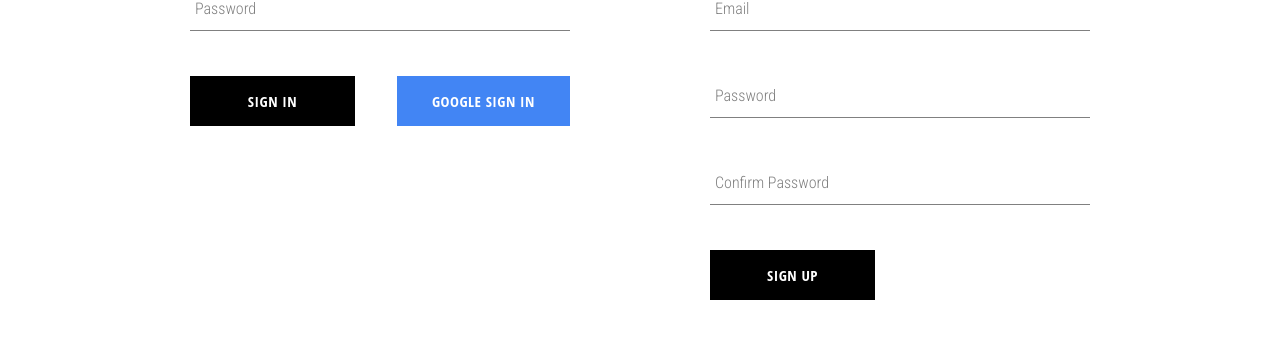
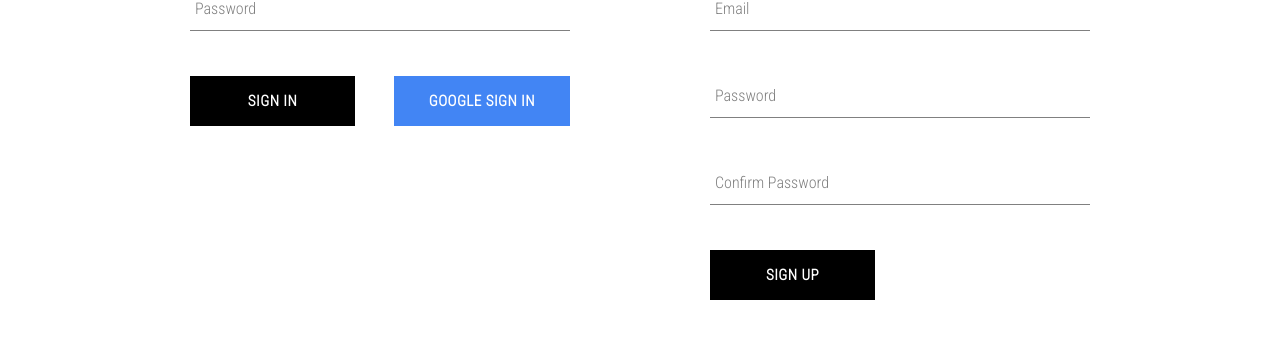
Before and after one commit to willl-8523/React_E-Commerce, a React (Create React App) app: page /auth in a window 1280 px wide. Shown: the part 330-668 px from the top of the page. Built offline with nearby package versions, Linux system fonts and the light colour scheme; no server answers.

Commit message:
Update customize button

```diff
--- a/src/components/button/button.styles.scss
+++ b/src/components/button/button.styles.scss
@@ -9,7 +9,7 @@
   background-color: black;
   color: white;
   text-transform: uppercase;
-  font-family: 'Open Sans Condensed';
+  font-family: 'Roboto Condensed', sans-serif;
   font-weight: bolder;
   border: none;
   cursor: pointer;
```
